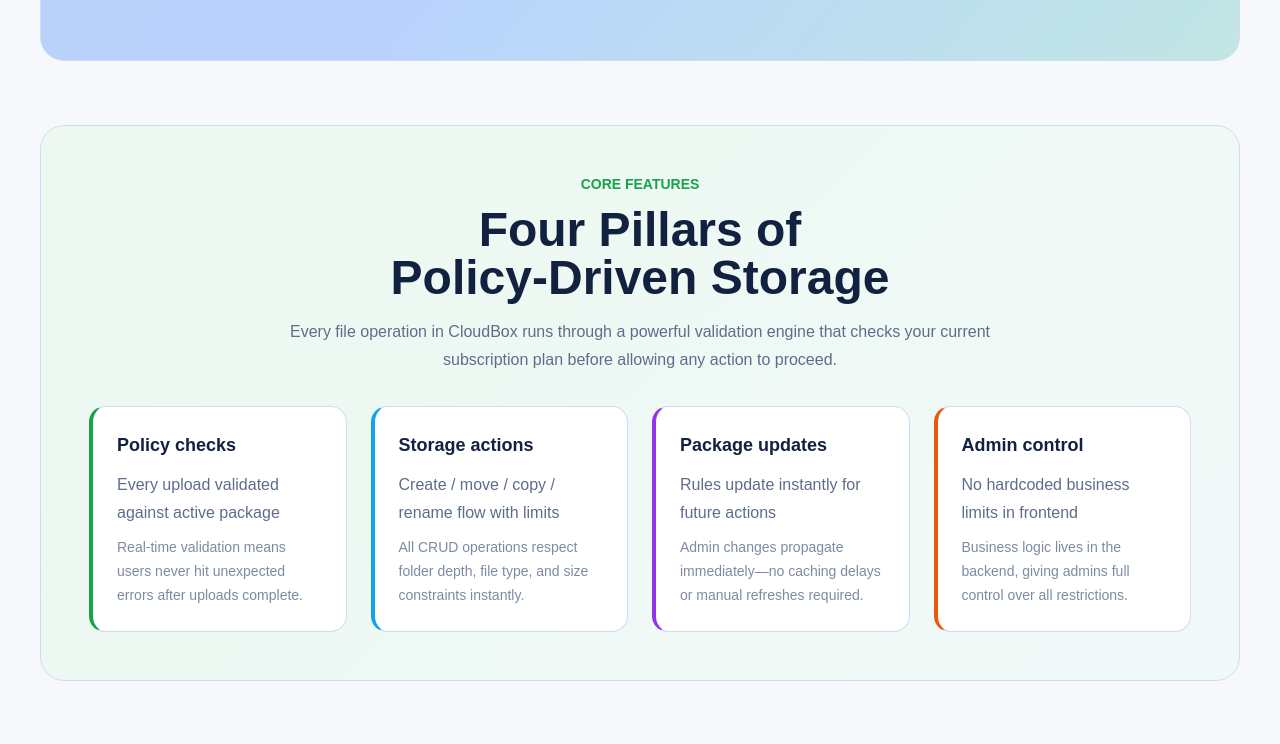
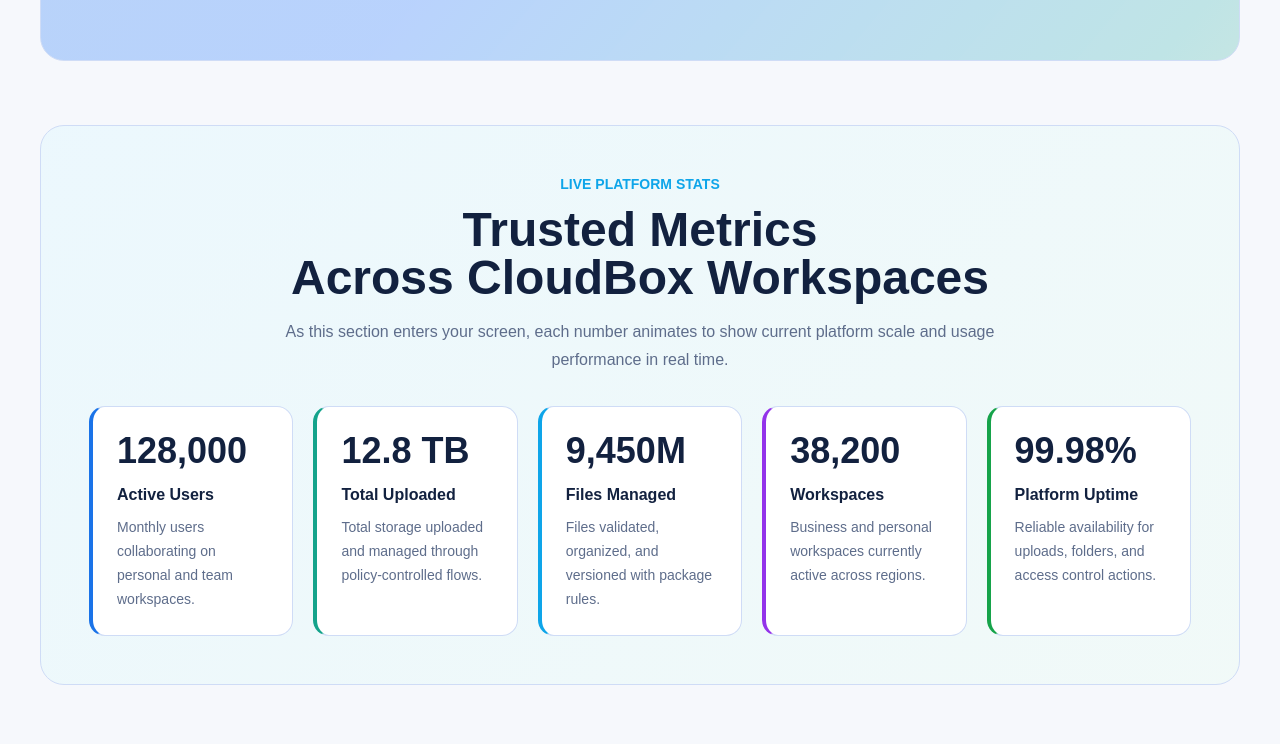
Before and after one commit to jibon-roy/cloudbox-frontend, a Next.js app: page / in a window 1280 px wide. Shown: the part 700-1444 px from the top of the page. Built offline with nearby package versions, Linux system fonts and the light colour scheme; no server answers.

Commit message:
feat: ui updates

```diff
--- a/src/components/pages/marketing/MarketingNavbar.tsx
+++ b/src/components/pages/marketing/MarketingNavbar.tsx
@@ -7,6 +7,7 @@
 import { useState } from "react";
 import MarketingButton from "./MarketingButton";
 import dynamic from "next/dynamic";
+import Logo from "../../ui-library/logo";
 
 const ThemeSwitch = dynamic(() => import("../../ui/theme/ThemeSwitch"), {
   ssr: false,
@@ -26,13 +27,7 @@
   return (
     <header className="sticky top-0 z-50 border-b border-border-subtle bg-surface/90 backdrop-blur-lg">
       <nav className="mx-auto flex w-full max-w-7xl items-center justify-between px-5 py-3 lg:px-10">
-        <Link href="/" className="flex items-center gap-2">
-          <div className="h-9 w-9 rounded-xl brand-gradient" />
-          <div>
-            <p className="text-base font-bold text-app-text">CloudBox</p>
-            <p className="text-[11px] text-muted">Secure file workspace</p>
-          </div>
-        </Link>
+        <Logo />
 
         <div className="hidden items-center gap-1 rounded-full border border-border-subtle bg-surface-soft p-1 md:flex">
           {navItems.map((item) => {
--- a/src/components/pages/marketing/home/HomePageContent.tsx
+++ b/src/components/pages/marketing/home/HomePageContent.tsx
@@ -2,6 +2,7 @@
 
 import { motion } from "framer-motion";
 import Link from "next/link";
+import { useEffect, useRef, useState } from "react";
 import MarketingButton from "../MarketingButton";
 
 const fadeUp = {
@@ -22,6 +23,97 @@
     depth: "20 Levels",
   },
 ];
+
+type AnimatedStatProps = {
+  value: number;
+  label: string;
+  note: string;
+  suffix?: string;
+  decimals?: number;
+  prefix?: string;
+  borderClass: string;
+};
+
+const AnimatedStat = ({
+  value,
+  label,
+  note,
+  suffix = "",
+  decimals = 0,
+  prefix = "",
+  borderClass,
+}: AnimatedStatProps) => {
+  const [display, setDisplay] = useState(0);
+  const [started, setStarted] = useState(false);
+  const containerRef = useRef<HTMLDivElement | null>(null);
+
+  useEffect(() => {
+    const element = containerRef.current;
+
+    if (!element || started) {
+      return;
+    }
+
+    const observer = new IntersectionObserver(
+      (entries) => {
+        entries.forEach((entry) => {
+          if (entry.isIntersecting) {
+            setStarted(true);
+            observer.disconnect();
+          }
+        });
+      },
+      { threshold: 0.35 },
+    );
+
+    observer.observe(element);
+
+    return () => observer.disconnect();
+  }, [started]);
+
+  useEffect(() => {
+    if (!started) {
+      return;
+    }
+
+    const duration = 1500;
+    const startedAt = performance.now();
+    let frameId = 0;
+
+    const tick = (currentTime: number) => {
+      const progress = Math.min((currentTime - startedAt) / duration, 1);
+      setDisplay(value * progress);
+
+      if (progress < 1) {
+        frameId = window.requestAnimationFrame(tick);
+      }
+    };
+
+    frameId = window.requestAnimationFrame(tick);
+
+    return () => window.cancelAnimationFrame(frameId);
+  }, [started, value]);
+
+  return (
+    <motion.div
+      ref={containerRef}
+      whileHover={{ y: -6, scale: 1.02 }}
+      transition={{ duration: 0.25 }}
+      className={`rounded-2xl border border-border-subtle bg-surface p-6 ${borderClass}`}
+    >
+      <p className="text-3xl font-extrabold text-app-text lg:text-4xl">
+        {prefix}
+        {display.toLocaleString("en-US", {
+          minimumFractionDigits: decimals,
+          maximumFractionDigits: decimals,
+        })}
+        {suffix}
+      </p>
+      <p className="mt-3 text-base font-semibold text-app-text">{label}</p>
+      <p className="mt-2 text-sm leading-6 text-muted">{note}</p>
+    </motion.div>
+  );
+};
 
 const HomePageContent = () => {
   return (
@@ -79,6 +171,62 @@
               </p>
             </div>
           </motion.div>
+        </div>
+      </motion.section>
+
+      <motion.section
+        {...fadeUp}
+        className="section-bg-info rounded-3xl border border-border-subtle p-10 lg:p-12"
+      >
+        <div className="mb-8 text-center">
+          <p className="text-sm font-semibold text-info">LIVE PLATFORM STATS</p>
+          <h2 className="mt-3 text-4xl font-bold lg:text-5xl">
+            Trusted Metrics
+            <br />
+            Across CloudBox Workspaces
+          </h2>
+          <p className="mx-auto mt-4 max-w-3xl text-base leading-7 text-muted">
+            As this section enters your screen, each number animates to show
+            current platform scale and usage performance in real time.
+          </p>
+        </div>
+
+        <div className="grid gap-5 sm:grid-cols-2 lg:grid-cols-5">
+          <AnimatedStat
+            value={128000}
+            label="Active Users"
+            note="Monthly users collaborating on personal and team workspaces."
+            borderClass="border-l-4 border-l-primary"
+          />
+          <AnimatedStat
+            value={12.8}
+            decimals={1}
+            suffix=" TB"
+            label="Total Uploaded"
+            note="Total storage uploaded and managed through policy-controlled flows."
+            borderClass="border-l-4 border-l-accent"
+          />
+          <AnimatedStat
+            value={9450}
+            label="Files Managed"
+            suffix="M"
+            note="Files validated, organized, and versioned with package rules."
+            borderClass="border-l-4 border-l-info"
+          />
+          <AnimatedStat
+            value={38200}
+            label="Workspaces"
+            note="Business and personal workspaces currently active across regions."
+            borderClass="border-l-4 border-l-purple"
+          />
+          <AnimatedStat
+            value={99.98}
+            decimals={2}
+            suffix="%"
+            label="Platform Uptime"
+            note="Reliable availability for uploads, folders, and access control actions."
+            borderClass="border-l-4 border-l-success"
+          />
         </div>
       </motion.section>
 
--- a/src/components/shared/Footer/Footer.tsx
+++ /dev/null
@@ -1,11 +0,0 @@
-import React from 'react';
-
-const Footer = () => {
-    return (
-        <div>
-            Footer
-        </div>
-    );
-};
-
-export default Footer;
--- a/src/components/shared/logo/Logo.tsx
+++ /dev/null
@@ -1,22 +0,0 @@
-import Image from "next/image";
-import Link from "next/link";
-import React from "react";
-import logo from "@/assets/images/logo.png";
-
-const Logo = () => {
-  return (
-    <div className="flex-shrink-0">
-      <Link href="/">
-        <Image
-          src={logo}
-          alt="Logo"
-          width={logo.width}
-          height={logo.height}
-          className="w-[82px] h-auto"
-        />
-      </Link>
-    </div>
-  );
-};
-
-export default Logo;
--- /dev/null
+++ b/src/components/ui-library/logo.tsx
@@ -0,0 +1,18 @@
+import Link from "next/link";
+import React from "react";
+
+const Logo = () => {
+  return (
+    <div>
+      <Link href="/" className="flex items-center gap-2">
+        <img src="/logo.png" alt="logo" className="h-9 w-9 bg-white rounded-xl" />
+        <div>
+          <p className="text-base font-bold text-app-text">CloudBox</p>
+          <p className="text-[11px] text-muted">Secure file workspace</p>
+        </div>
+      </Link>
+    </div>
+  );
+};
+
+export default Logo;
```
Also changed, not shown: public/logo.png (added).
